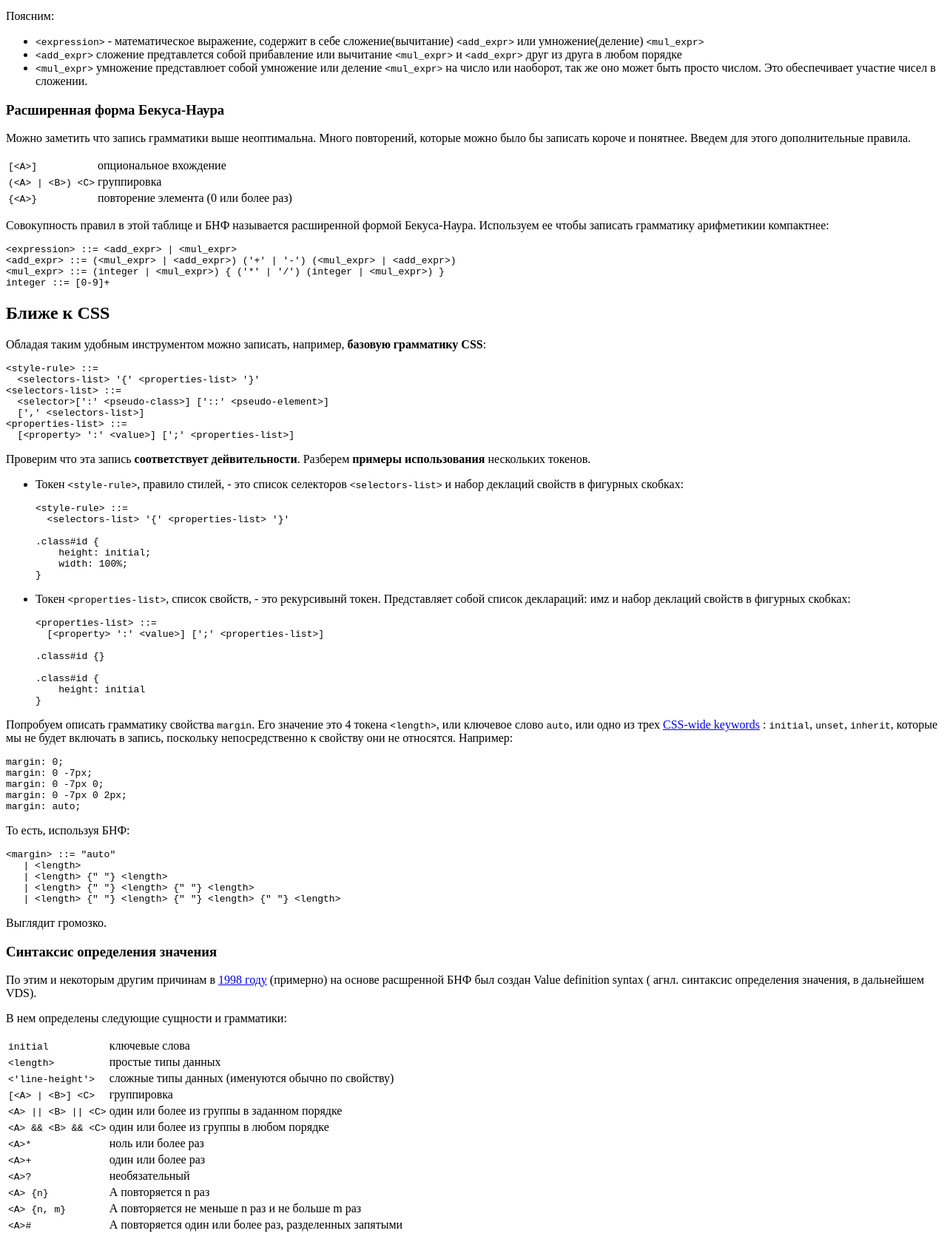
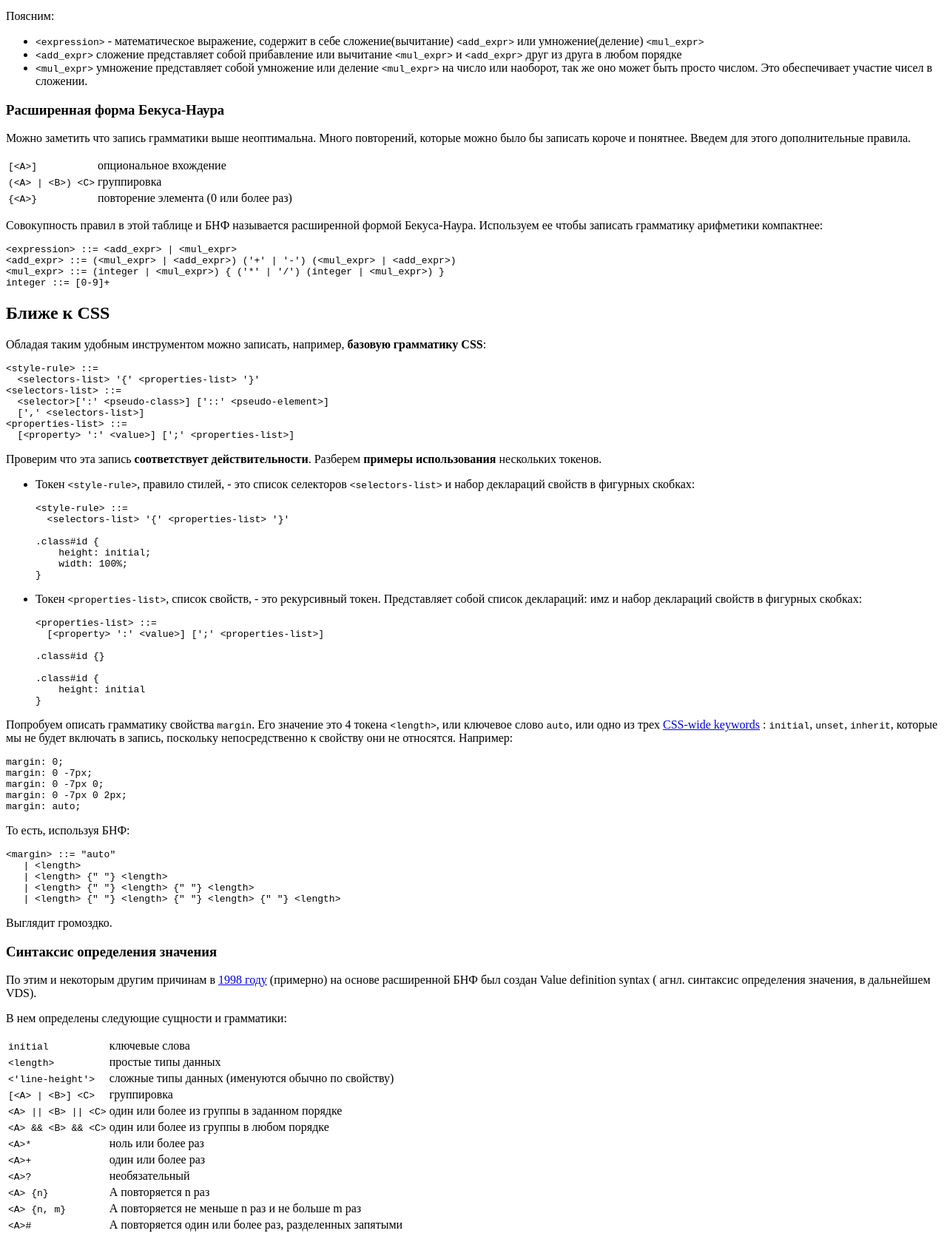
Before and after one commit to ariarzer/ru_blog, a plain HTML site: page value-definition-syntax.html in a window 1280 px wide. Shown: the part 1115-2786 px from the top of the page at 74% size. Drawn offline with Linux system fonts and the light colour scheme.

Commit message:
Improve spelling

```diff
--- a/rss.xml
+++ b/rss.xml
@@ -40,7 +40,7 @@
             <description>После того, как user agent проанализировал документ и построил DOM, он должен назначить
                 каждому элементу в дереве и, соответственно, каждому блоку в структуре форматирования значение для
                 каждого свойства. Для этого он последовательно вычисляет шесть значений каждого свойства. Рассмотрим
-                зачем и как это просиходит.</description>
+                зачем и как это происходит.</description>
             <source url="https://ariarzer.dev/css-value-processing.html">Источник публикации</source>
         </item>
     </channel>
--- a/value-definition-syntax.html
+++ b/value-definition-syntax.html
@@ -117,10 +117,10 @@ integer ::= [0-9]+
     <ul>
         <li><code>&lt;expression&gt;</code> - математическое выражение, содержит в себе сложение(вычитание) <code>&lt;add_expr&gt;</code>
             или умножение(деление) <code>&lt;mul_expr&gt;</code></li>
-        <li><code>&lt;add_expr&gt;</code> сложение предтавлется собой прибавление или вычитание
+        <li><code>&lt;add_expr&gt;</code> сложение представляет собой прибавление или вычитание
             <code>&lt;mul_expr&gt;</code> и <code>&lt;add_expr&gt;</code> друг из друга в любом порядке
         </li>
-        <li><code>&lt;mul_expr&gt;</code> умножение представлюет собой умножение или деление
+        <li><code>&lt;mul_expr&gt;</code> умножение представляет собой умножение или деление
             <code>&lt;mul_expr&gt;</code> на число или наоборот, так же оно может быть просто числом. Это обеспечивает
             участие чисел в сложении.
         </li>
@@ -145,7 +145,7 @@ integer ::= [0-9]+
         </tbody>
     </table>
     <p>Совокупность правил в этой таблице и БНФ называется расширенной формой Бекуса-Наура. Используем ее чтобы записать
-        грамматику арифметикии компактнее:</p>
+        грамматику арифметики компактнее:</p>
     <pre><code data-lang="bnf">&lt;expression&gt; ::= &lt;add_expr&gt; | &lt;mul_expr&gt;
 &lt;add_expr&gt; ::= (&lt;mul_expr&gt; | &lt;add_expr&gt;) ('+' | '-') (&lt;mul_expr&gt; | &lt;add_expr&gt;)
 &lt;mul_expr&gt; ::= (integer | &lt;mul_expr&gt;) { ('*' | '/') (integer | &lt;mul_expr&gt;) }
@@ -161,11 +161,11 @@ integer ::= [0-9]+
 &lt;properties-list&gt; ::=
   [&lt;property&gt; ':' &lt;value&gt;] [';' &lt;properties-list&gt;]
 </code></pre>
-    <p>Проверим что эта запись <strong>соответствует дейвительности</strong>. Разберем <strong>примеры
+    <p>Проверим что эта запись <strong>соответствует действительности</strong>. Разберем <strong>примеры
         использования</strong> нескольких токенов.</p>
     <ul>
         <li><p>Токен <code>&lt;style-rule&gt;</code>, правило стилей, - это список селекторов
-            <code>&lt;selectors-list&gt;</code> и набор деклаций свойств в фигурных скобках:</p>
+            <code>&lt;selectors-list&gt;</code> и набор деклараций свойств в фигурных скобках:</p>
             <pre><code data-lang="comp">&lt;style-rule&gt; ::=
   &lt;selectors-list&gt; '{' &lt;properties-list&gt; '}'
 
@@ -175,9 +175,9 @@ integer ::= [0-9]+
 }
 </code></pre>
         </li>
-        <li><p>Токен <code>&lt;properties-list&gt;</code>, список свойств, - это рекурсивынй токен. Представляет собой
+        <li><p>Токен <code>&lt;properties-list&gt;</code>, список свойств, - это рекурсивный токен. Представляет собой
             список
-            деклараций: имz и набор деклаций свойств в фигурных скобках:</p>
+            деклараций: имz и набор деклараций свойств в фигурных скобках:</p>
             <pre><code data-lang="comp">&lt;properties-list&gt; ::=
   [&lt;property&gt; ':' &lt;value&gt;] [';' &lt;properties-list&gt;]
 
@@ -207,10 +207,10 @@ margin: auto;
    | &lt;length&gt; {&quot; &quot;} &lt;length&gt; {&quot; &quot;} &lt;length&gt;
    | &lt;length&gt; {&quot; &quot;} &lt;length&gt; {&quot; &quot;} &lt;length&gt; {&quot; &quot;} &lt;length&gt;
 </code></pre>
-    <p>Выглядит громозко.</p>
+    <p>Выглядит громоздко.</p>
     <h3>Синтаксис определения значения</h3>
     <p>По этим и некоторым другим причинам в <a href="https://www.w3.org/TR/1998/WD-css2-19980128/syndata.html#h-4.3">1998
-        году</a> (примерно) на основе расшренной БНФ был создан Value definition syntax ( агнл. синтаксис определения
+        году</a> (примерно) на основе расширенной БНФ был создан Value definition syntax ( агнл. синтаксис определения
         значения, в дальнейшем VDS).</p>
     <p>В нем определены следующие сущности и грамматики:</p>
     <table>
@@ -275,7 +275,7 @@ margin: auto;
     <pre><code data-lang="vds">&lt;'margin'&gt; ::= &quot;auto&quot; | &lt;length&gt; {1, 4}
 </code></pre>
     <p>Удобно, ёмко, понятно, красиво 💅 ✨</p>
-    <p>Свойства посложенее тоже:</p>
+    <p>Свойства посложнее тоже:</p>
     <ol>
         <li>
             <p>Свойство толщины границы <code>border-width</code>: </p>
```
Also changed, not shown: css-cascade-layer.html (+2 -2 lines), css-value-processing.html (+1 -1 lines), index.html (+1 -1 lines), native-css-validation.html (+2 -2 lines).
